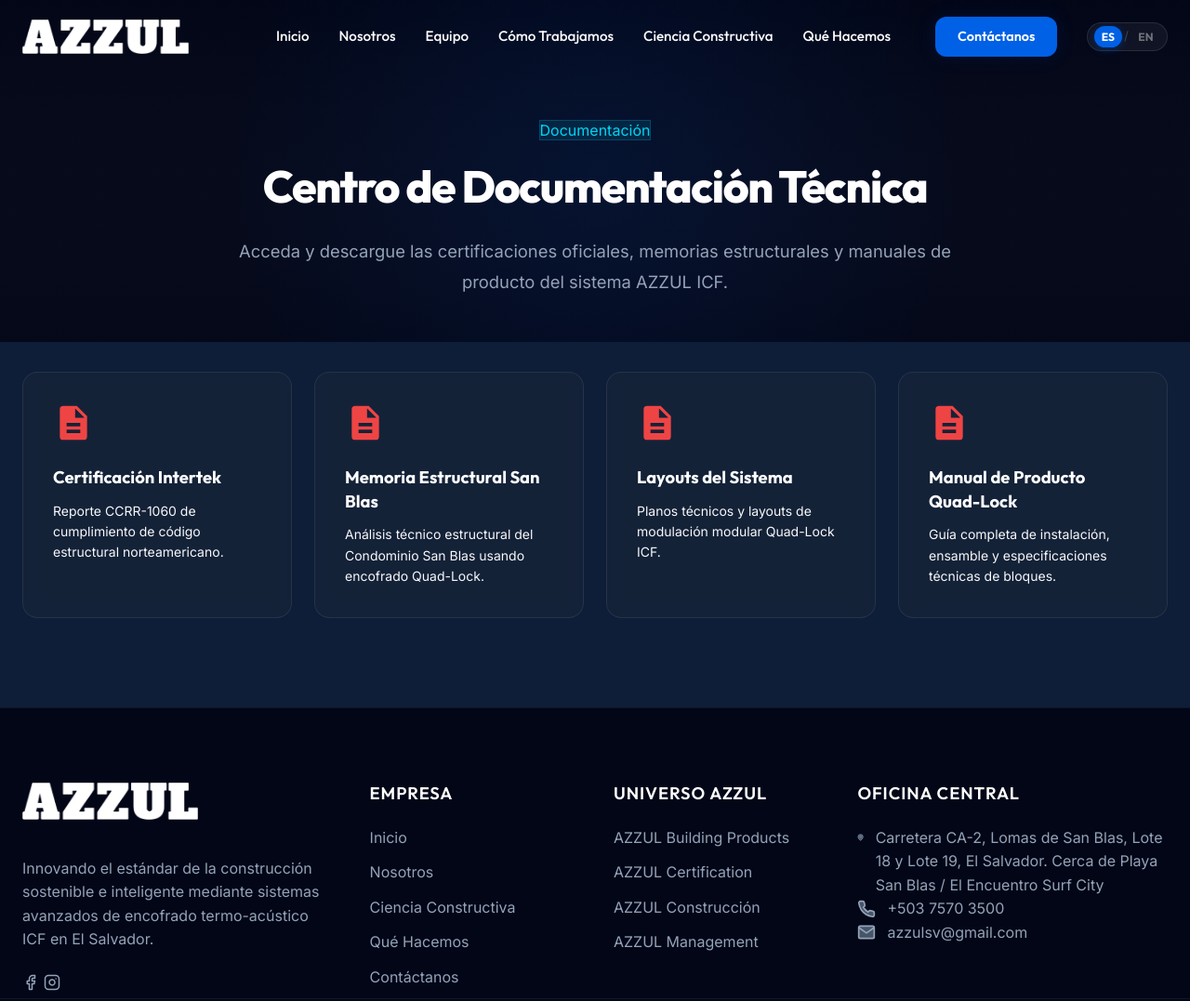
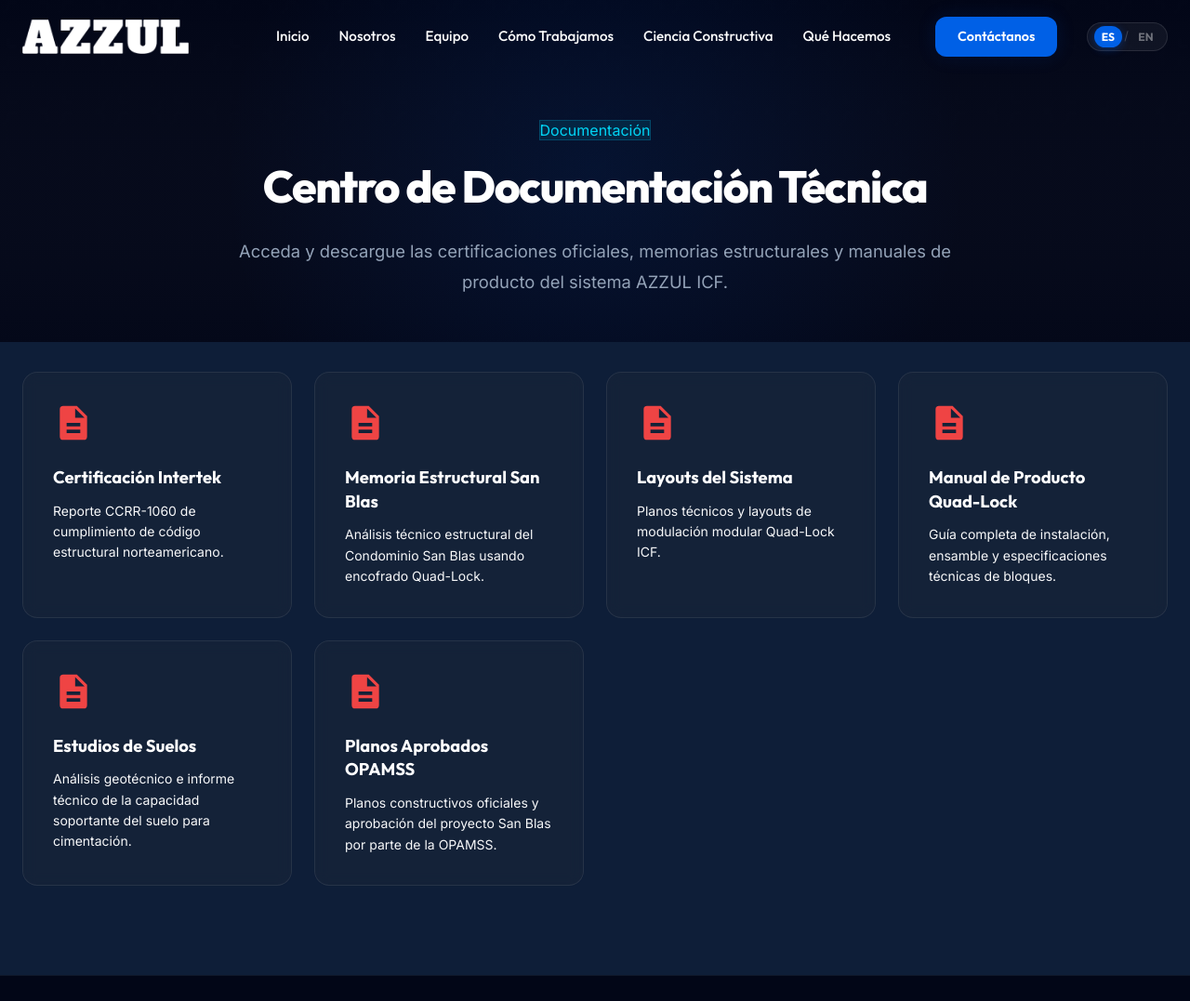
Before and after one commit to redesazzul-rgb/azzul-website, a plain HTML site: page docs.html in a window 1280 px wide. Shown: the top 1077 px of the page at 93% size. Drawn offline with Linux system fonts and the light colour scheme.

Commit message:
Feat: Agregar tarjetas y archivos PDF de Estudios de Suelos y Planos Aprobados OPAMSS

```diff
--- a/docs.html
+++ b/docs.html
@@ -151,6 +151,32 @@
             <p class="doc-card-desc" data-i18n="doc_card_4_desc">Guía completa de instalación, ensamble y especificaciones técnicas de bloques.</p>
           </div>
         </a>
+
+        <!-- Tarjeta 5: Estudios de Suelos -->
+        <a href="assets/docs/Estudios%20de%20Suelos.pdf" target="_blank" class="doc-card" id="doc-card-suelos">
+          <div class="doc-icon-wrapper">
+            <svg viewBox="0 0 24 24" class="doc-pdf-svg" xmlns="http://www.w3.org/2000/svg">
+              <path d="M12 2H6a2 2 0 0 0-2 2v16a2 2 0 0 0 2 2h12a2 2 0 0 0 2-2V8l-6-6zm4 16H8v-2h8v2zm0-4H8v-2h8v2zm-3-5V3.5L18.5 9H13z"/>
+            </svg>
+          </div>
+          <div class="doc-card-content">
+            <h4 class="doc-card-title" data-i18n="doc_card_5_title">Estudios de Suelos</h4>
+            <p class="doc-card-desc" data-i18n="doc_card_5_desc">Análisis geotécnico e informe técnico de la capacidad soportante del suelo para cimentación.</p>
+          </div>
+        </a>
+
+        <!-- Tarjeta 6: Planos Aprobados OPAMSS -->
+        <a href="assets/docs/Planos_Aprobados_OPAMSS_AZZUL_San_Blas.pdf" target="_blank" class="doc-card" id="doc-card-opamss">
+          <div class="doc-icon-wrapper">
+            <svg viewBox="0 0 24 24" class="doc-pdf-svg" xmlns="http://www.w3.org/2000/svg">
+              <path d="M12 2H6a2 2 0 0 0-2 2v16a2 2 0 0 0 2 2h12a2 2 0 0 0 2-2V8l-6-6zm4 16H8v-2h8v2zm0-4H8v-2h8v2zm-3-5V3.5L18.5 9H13z"/>
+            </svg>
+          </div>
+          <div class="doc-card-content">
+            <h4 class="doc-card-title" data-i18n="doc_card_6_title">Planos Aprobados OPAMSS</h4>
+            <p class="doc-card-desc" data-i18n="doc_card_6_desc">Planos constructivos oficiales y aprobación del proyecto San Blas por parte de la OPAMSS.</p>
+          </div>
+        </a>
       </div>
     </div>
   </section>
--- a/translations.js
+++ b/translations.js
@@ -363,7 +363,11 @@ const translations = {
     doc_card_3_title: "Layouts del Sistema",
     doc_card_3_desc: "Planos técnicos y layouts de modulación modular Quad-Lock ICF.",
     doc_card_4_title: "Manual de Producto Quad-Lock",
-    doc_card_4_desc: "Guía completa de instalación, ensamble y especificaciones técnicas de bloques."
+    doc_card_4_desc: "Guía completa de instalación, ensamble y especificaciones técnicas de bloques.",
+    doc_card_5_title: "Estudios de Suelos",
+    doc_card_5_desc: "Análisis geotécnico e informe técnico de la capacidad soportante del suelo para cimentación.",
+    doc_card_6_title: "Planos Aprobados OPAMSS",
+    doc_card_6_desc: "Planos constructivos oficiales y aprobación del proyecto San Blas por parte de la OPAMSS."
   },
   en: {
     // Navbar Global
@@ -728,7 +732,11 @@ const translations = {
     doc_card_3_title: "System Layouts",
     doc_card_3_desc: "Technical modular layouts and assembly blueprints for Quad-Lock ICF.",
     doc_card_4_title: "Quad-Lock Product Manual",
-    doc_card_4_desc: "Complete guide on installation, assembly, and technical specifications for blocks."
+    doc_card_4_desc: "Complete guide on installation, assembly, and technical specifications for blocks.",
+    doc_card_5_title: "Soil Studies",
+    doc_card_5_desc: "Geotechnical analysis and technical report on soil bearing capacity for foundations.",
+    doc_card_6_title: "OPAMSS Approved Blueprints",
+    doc_card_6_desc: "Official construction blueprints and approval of the San Blas project by OPAMSS."
   }
 };
 
```
Also changed, not shown: 2 other files.
